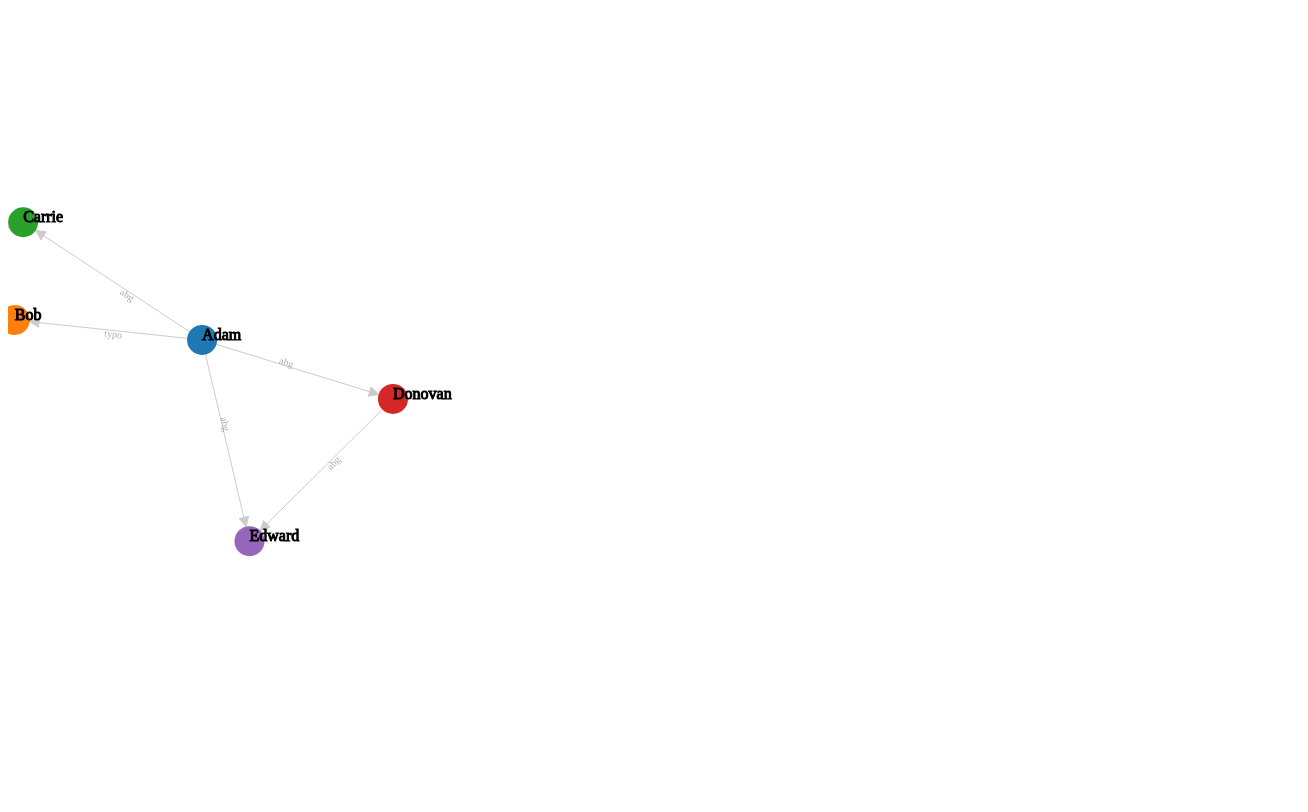
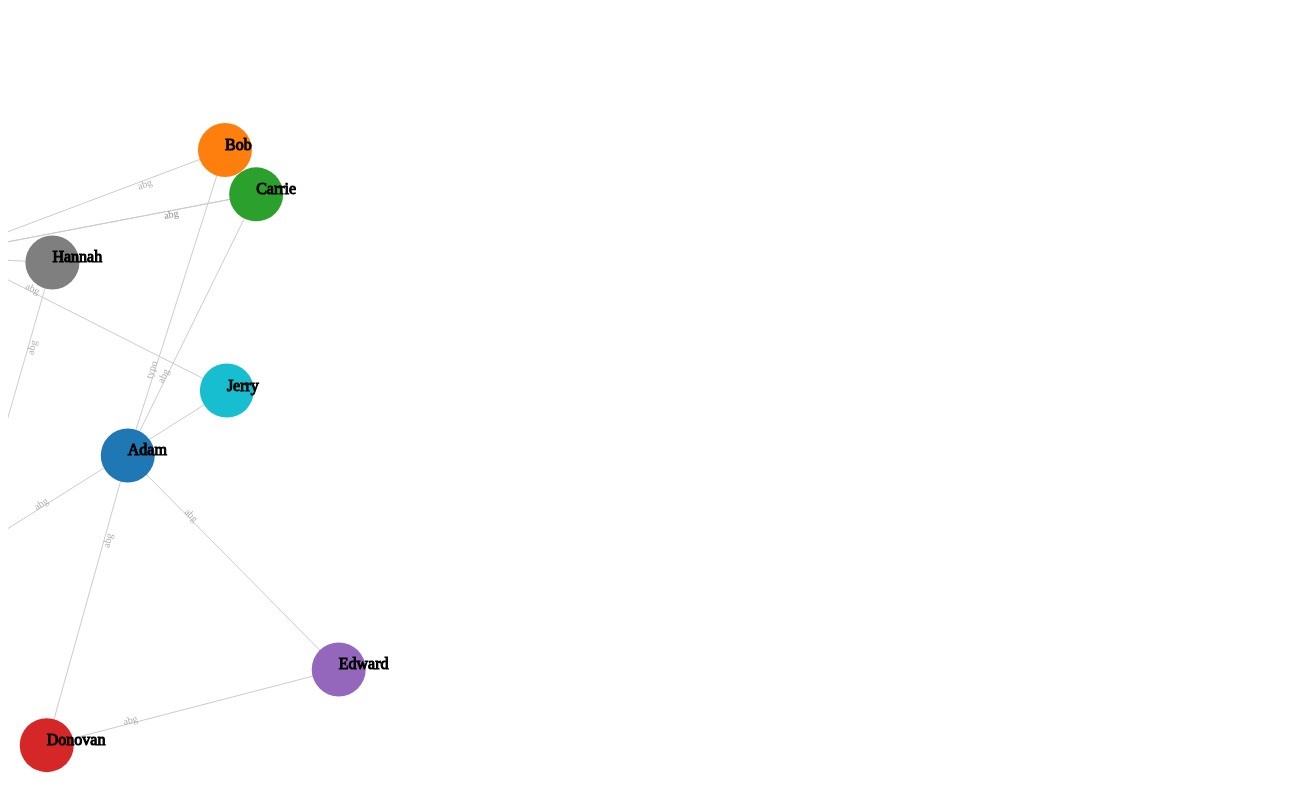
Before and after one commit to javachip8786/IP, a plain HTML site: page index.html in a window 1280 px wide. Shown: the whole page, 1308 px wide, since content can reach past the window. Drawn offline with nearby package versions, Linux system fonts and the light colour scheme.

Commit message:
Add files via upload

```diff
--- a/index.html
+++ b/index.html
@@ -7,28 +7,28 @@
 </style>
 </head>
 <body>
-
+<div id="div_template"></div>
 <script type="text/javascript">
 
-    var w = 1024;
+    var w = 1300;
     var h = 960;
-    var linkDistance=200;
+    var linkDistance=300;
 
     var colors = d3.scale.category10();
 
     var dataset = {
 
     nodes: [
-    {name: "Adam"},
-    {name: "Bob"},
-    {name: "Carrie"},
-    {name: "Donovan"},
-    {name: "Edward"},
-    {name: "Felicity"},
-    {name: "George"},
-    {name: "Hannah"},
-    {name: "Iris"},
-    {name: "Jerry"}
+    {name: "Adam", hover:"adowgnwon"},
+    {name: "Bob", hover:"ad"},
+    {name: "Carrie", hover:"ad"},
+    {name: "Donovan", hover:"ad"},
+    {name: "Edward", hover:"ad"},
+    {name: "Felicity", hover:"ad"},
+    {name: "George", hover:"ad"},
+    {name: "Hannah",hover:"ad"},
+    {name: "Iris", hover:"ad"},
+    {name: "Jerry", hover:"ad"}
     ],
     edges: [
     {source: 0, target: 1, type : "typo"},
@@ -75,9 +75,84 @@
       .data(dataset.nodes)
       .enter()
       .append("circle")
-      .attr({"r":15})
+      .attr({"r":27})
       .style("fill",function(d,i){return colors(i);})
       .call(force.drag)
+    //   .on("mouseover",mouseover)
+    //     .on("mousemove",mousemove)
+    //     .on("mouseleave",mouseleave);
+    //   .on("mouseover", mouseover())
+    //   .on("mouseout", mouseout())
+
+    var Tooltip = d3.select("#div_template")
+    .append("div")
+    .style("opacity", 0)
+    .style("position", "absolute")
+    .style("visibility", "hidden")
+    .attr("class", "tooltip")
+    .style("background-color", "white")
+    .style("border", "solid")
+    .style("border-width", "2px")
+    .style("border-radius", "5px")
+    .style("padding", "5px")
+
+    nodes.on("mouseover", function (d) {
+                console.log("jkl")
+                Tooltip
+      .style("opacity", 1)
+      .style("visibility","visible")
+    d3.select(this)
+      .style("stroke", "black")
+      .style("opacity", 1)
+                console.log("end")
+                })
+
+    var mouseover = function(d) {
+        console.log("start")
+        d3.select('#tooltip').style('opacity', 1).text("abc")
+        .transition().duration(200)
+  .style('opacity', 1).text(d)
+    // Tooltip
+    //   .style("opacity", 1)
+    // d3.select(this)
+    //   .style("stroke", "black")
+    //   .style("opacity", 1)
+  }
+  var mousemove = function(d) {
+    console.log("moveit")
+    d3.select('#tooltip')
+  .style('left', d3.event.pageX + 'px')
+  .style('top', d3.event.pageY + 'px')
+    // Tooltip
+    //   .html("The exact value of<br>this cell is: " )
+    //   .style("left", (d3.mouse(this)[0]+70) + "px")
+    //   .style("top", (d3.mouse(this)[1]) + "px")
+  }
+  var mouseleave = function(d) {
+    console.log("leave")
+    d3.select('#tooltip').style('opacity', 0)
+    // Tooltip
+    //   .style("opacity", 0)
+    // d3.select(this)
+    //   .style("stroke", "none")
+    //   .style("opacity", 0.8)
+  }
+
+    nodes.on("mousemove", function(d) {
+        console.log(d.hover)
+        Tooltip.html(d.hover)
+      .style("left", (d3.mouse(this)[0]+70) + "px")
+      .style("top", (d3.mouse(this)[1]) + "px")
+    })
+
+    nodes.on("mouseleave", function(d) {
+        Tooltip.style("opacity", 0)
+    d3.select(this)
+      .style("stroke", "none")
+      .style("opacity", 0.8)
+        console.log("leave")
+    })
+
 
 
     var nodelabels = svg.selectAll(".nodelabel")
@@ -134,7 +209,9 @@
         .append('svg:path')
             .attr('d', 'M 0,-5 L 10 ,0 L 0,5')
             .attr('fill', '#ccc')
-            .attr('stroke','#ccc');
+            .attr('stroke','#ccc')
+
+
 
 
     force.on("tick", function(){
@@ -153,7 +230,7 @@
                   .attr("y", function(d) { return d.y; });
 
         edgepaths.attr('d', function(d) { var path='M '+d.source.x+' '+d.source.y+' L '+ d.target.x +' '+d.target.y;
-                                           console.log(d)
+                                        //    console.log(d)
                                            return path});
 
         edgelabels.attr('transform',function(d,i){
@@ -167,7 +244,23 @@
                 return 'rotate(0)';
                 }
         });
-    });
+    })
+
+    // force.on('mouseover',function() {
+    //     console.log("abc")
+    //     // d3.select(dataset.nodes.name).style("visibility", "visible")
+    // })
+    // force.on('mouseout', function() {
+    //     // d3.select(dataset.nodes.name).style("visibility", "hidden")
+    // })
+
+    // function mouseover() {
+    //     console.log("hover")
+    //     d3.select(dataset.nodes.name).style("visibility", "visible")
+    // }
+    // function mouseout() {
+    //     console.log("out")
+    // }
 
 </script>
 
```
